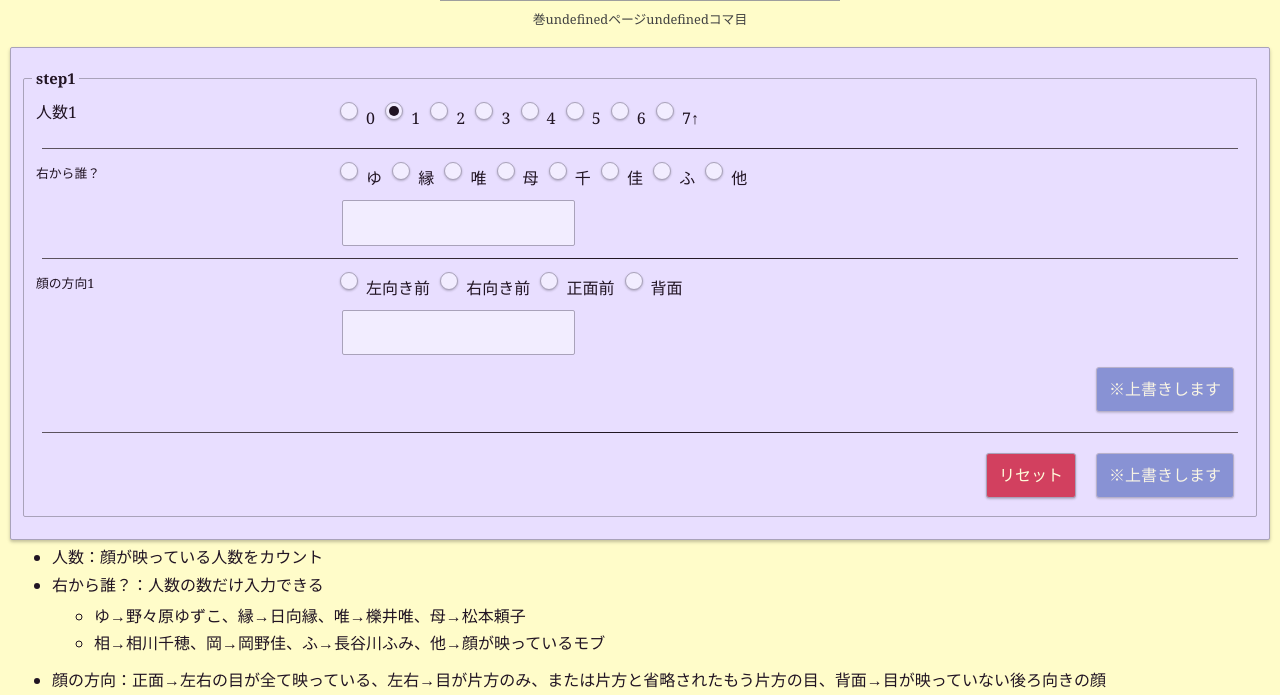
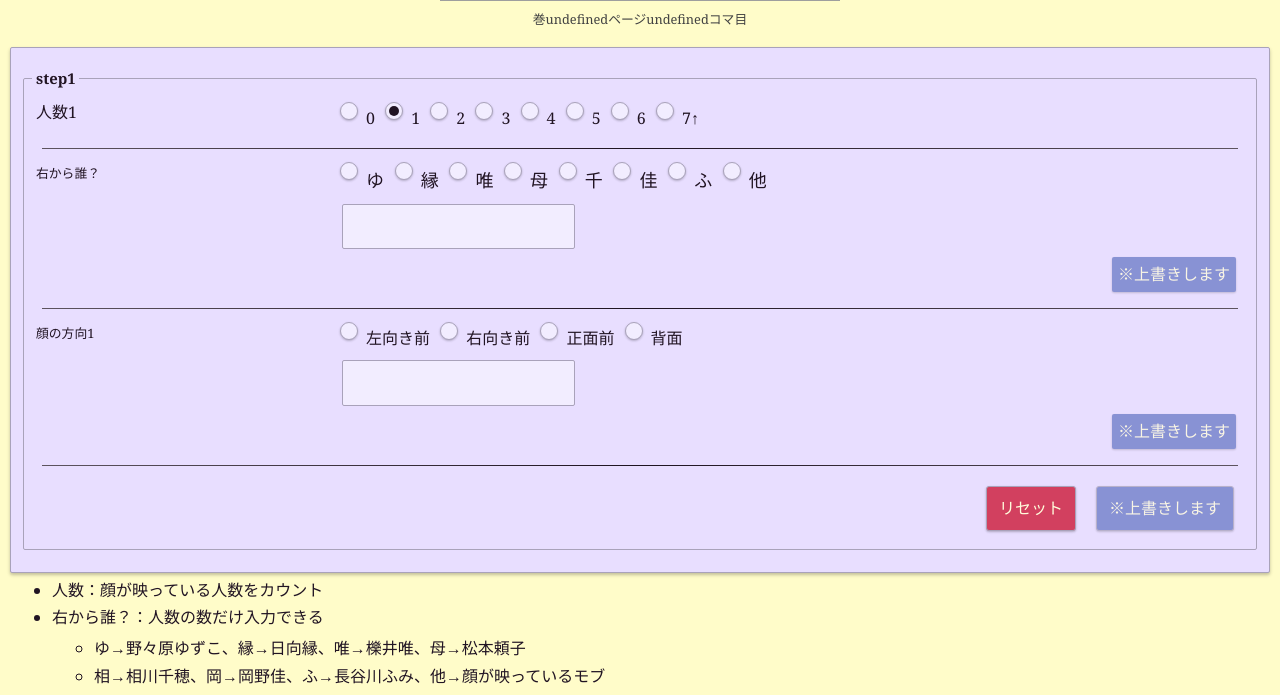
Before and after one commit to esuji5/data_annotator, a Flask app: template templates/annotate.html in a window 1280 px wide. Shown: the part 369-1064 px from the top of the page. Run offline with Flask 2, Linux system fonts and the light colour scheme; the template is opened without the code that fills it, so the values that code supplies are empty; some libraries are stand-ins or nearby versions; grey boxes are pictures that could not be loaded.

Commit message:
nice annotate

```diff
--- a/templates/annotate.html
+++ b/templates/annotate.html
@@ -51,7 +51,7 @@
           <label style="padding: 0"><small>右から誰？</small></label>
         </div>
         <div class="col-sm-9">
-          <div class="input-group" v-on:click="send_who_str">
+          <div class="input-group" v-on:click="send_who_str" style="font-size: 18px;">
             <input type="radio" id="rad0_whos" tabindex="0" name="radio-group-2">
             <label for="rad0_whos">ゆ</label>
             <input type="radio" id="rad1_whos" tabindex="0" name="radio-group-2">
@@ -72,6 +72,9 @@
         </div>
         <div class="col-sm-2 col-sm-offset-3">
           <input type="text" v-bind:value="whos_str" id="whos" name="whos" value="">
+        </div>
+        <div class="col-sm-3 col-sm-offset-9">
+          <input type="submit" class="primary small" :disabled="!is_can_save" style="float: right" v-bind:value="Number(step) === 1 ? '保存' : '※上書きします'">
         </div>
       </div>
       <hr v-if="chara_num > 0" >
@@ -101,7 +104,7 @@
           <input type="text" v-bind:value="grad_str" id="grad" name="face_direction" value="">
         </div>
         <div class="col-sm-3 col-sm-offset-9">
-          <input type="submit" class="primary" :disabled="!is_can_save" style="float: right" v-bind:value="Number(step) === 1 ? '保存' : '※上書きします'">
+          <input type="submit" class="primary small" :disabled="!is_can_save" style="float: right" v-bind:value="Number(step) === 1 ? '保存' : '※上書きします'">
         </div>
       </div>
       <hr v-if="chara_num > 0" >
```
